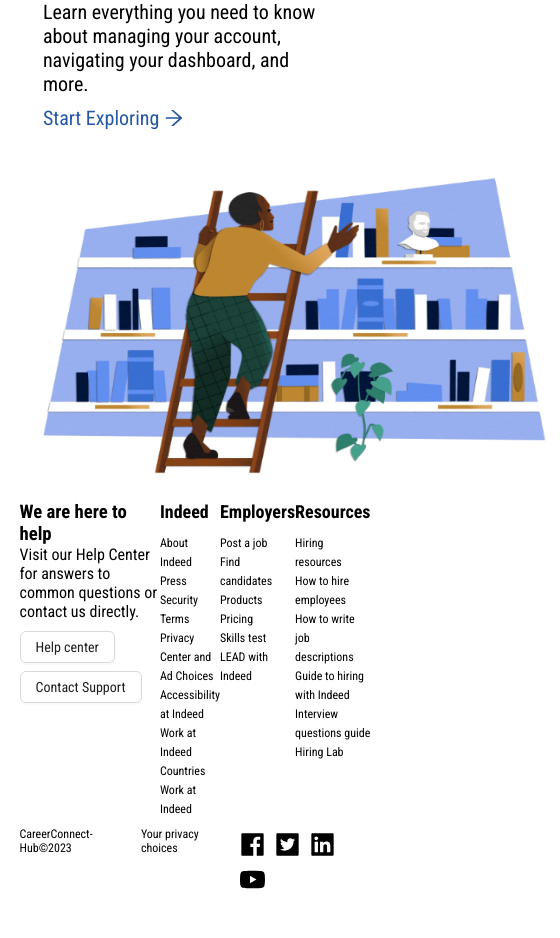
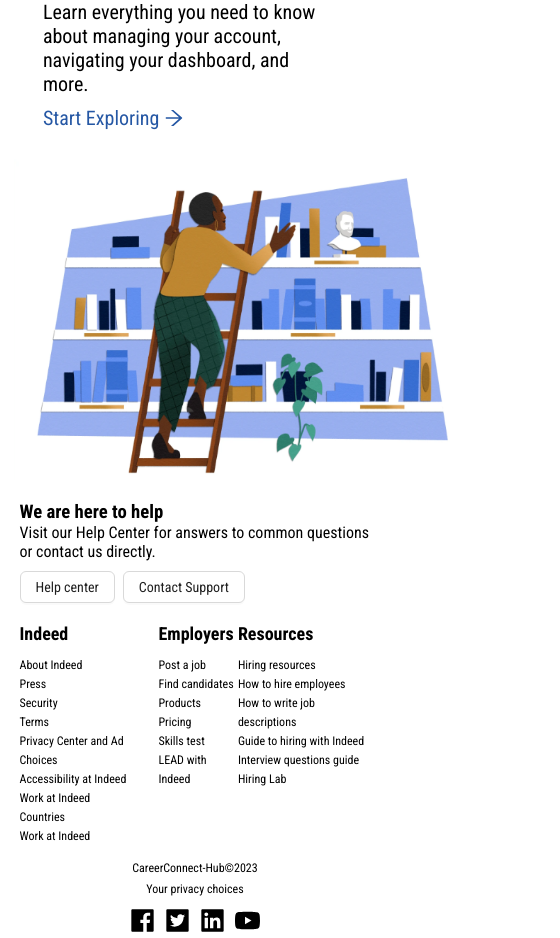
Before and after one commit to ZeroBug404/CareerConnect-Hub, a Next.js app: page / in a window 390 px wide. Shown: the part 5860-6798 px from the top of the page, 560 px wide, since content can reach past the window. Before the commit the page ends 6757 px from the top, so only its background shows below. Built offline with nearby package versions, Linux system fonts and the light colour scheme.

Commit message:
Updated footer section

```diff
--- a/src/Styles/footer.module.css
+++ b/src/Styles/footer.module.css
@@ -52,3 +52,29 @@
 .bottom_section_right {
   width: auto;
 }
+
+@media screen and (max-width: 768px) {
+  .top_section {
+    flex-direction: column;
+  }
+  .left_section {
+   margin-bottom: 20px;
+  }
+  .bottom_section {
+    flex-direction: column;
+    align-items: center;
+  }
+  .bottom_section_left,
+  .bottom_section_middle,
+  .bottom_section_right{
+    margin-top: 7px;
+  }
+}
+@media screen and (max-width: 480px) {
+  .top_section {
+    flex-direction: column;
+  }
+  .left_section {
+   margin-bottom: 20px;
+  }
+}
--- a/src/components/ui/HelpCenter.tsx
+++ b/src/components/ui/HelpCenter.tsx
@@ -24,7 +24,7 @@
       <div className={styles.helpCenter_right}>
         <Image
           src={helpCenterImage}
-          width={550}
+          width={450}
           height={350}
           alt="Picture of the author"
         />
```
